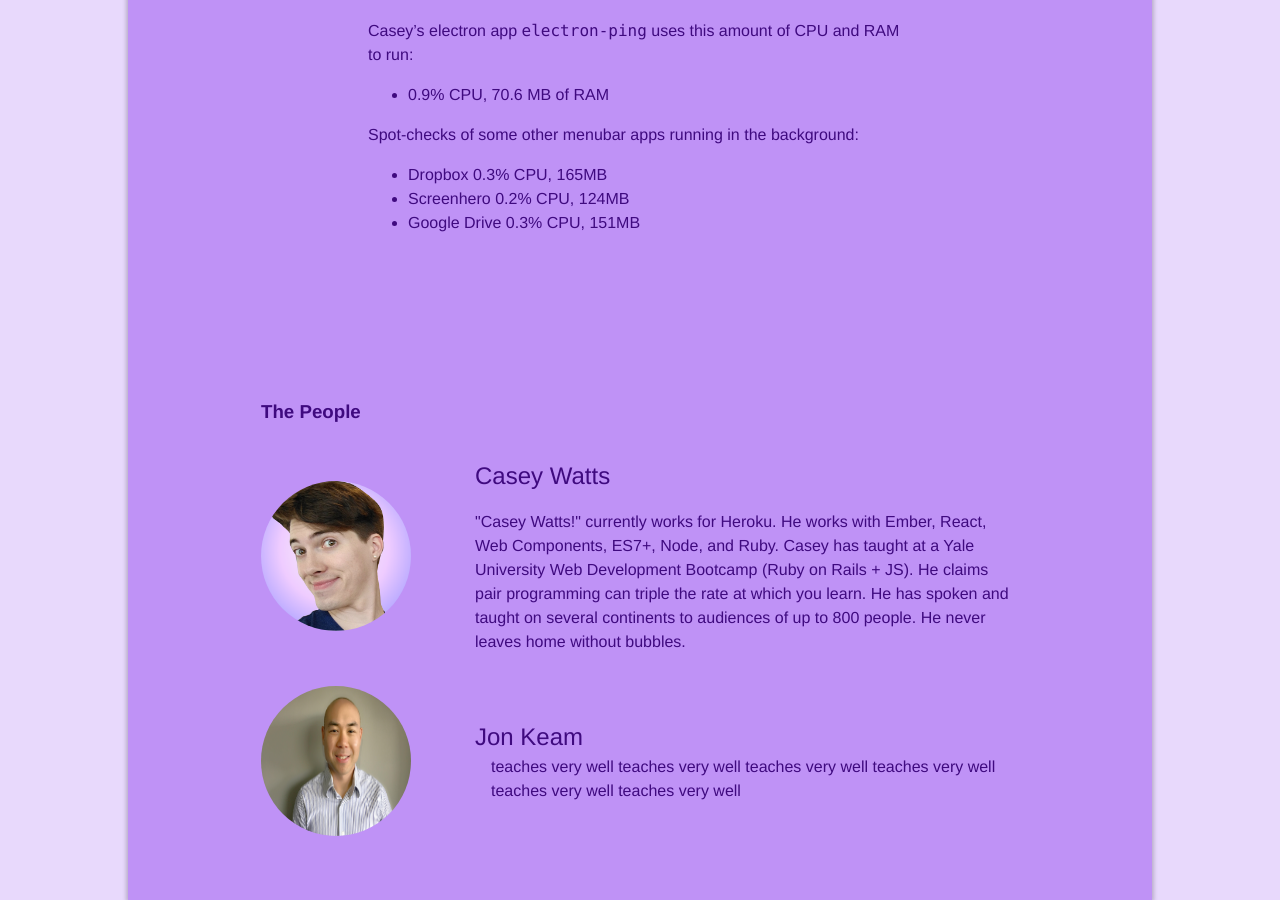
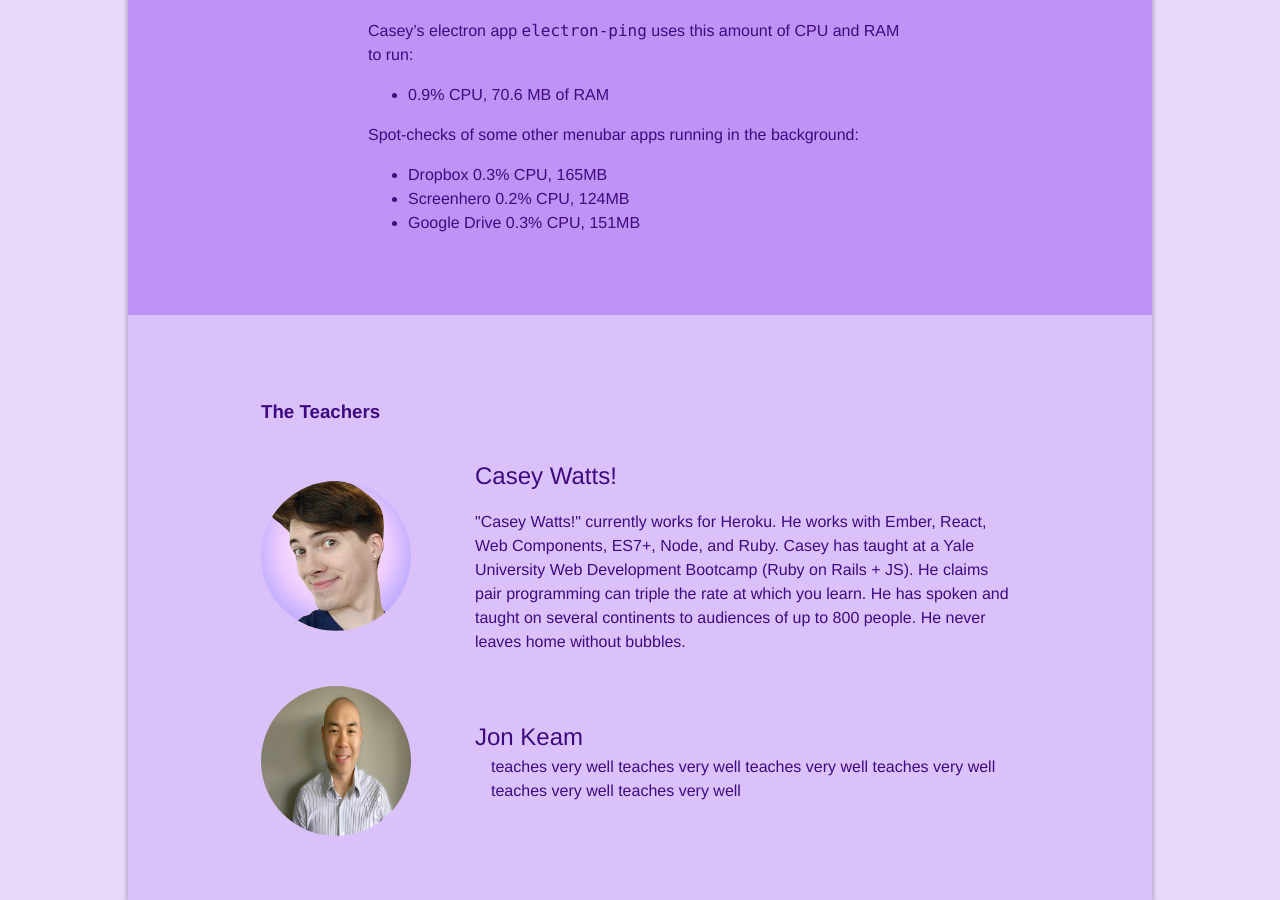
Before and after one commit to learnshinythings/learnshinythings.github.io, a Jekyll site: the page built from electron.md, in a window 1280 px wide and 900 px high, scrolled down 2707 px. Built offline with Jekyll 4.4.1, drawn with Linux system fonts in a browser that asks for light colours; nearby versions of some CDN libraries.

Commit message:
minor styling

```diff
--- a/electron.md
+++ b/electron.md
@@ -111,17 +111,19 @@ Spot-checks of some other menubar apps running in the background:
 </div>
 </div>
 
-<div class="bg-purp pa5-ns tc flex items-center justify-center">
+<div class="bg-purp-light pa5-ns tc flex items-center justify-center">
 <div class="dib tl" markdown="1">
-### The People
-<div class="person flex items-center mt4">
+
+### The Teachers
+<div class="flex items-center justify-center mt4">
   <img src="/headshot-casey.png" class="headshot">
   <div class="ml5 measure-wide">
-    <div class="f3">Casey Watts</div>
+    <div class="f3">Casey Watts!</div>
     <div class="f5 mt3">"Casey Watts!" currently works for Heroku. He works with Ember, React, Web Components, ES7+, Node, and Ruby. Casey has taught at a Yale University Web Development Bootcamp (Ruby on Rails + JS). He claims pair programming can triple the rate at which you learn. He has spoken and taught on several continents to audiences of up to 800 people. He never leaves home without bubbles.</div>
   </div>
 </div>
-<div class="person flex items-center mt4">
+
+<div class="flex items-center justify-center mt4">
   <img src="/headshot-jon.jpg" class="headshot">
   <div class="ml5 measure-wide">
     <div class="f3">Jon Keam</div>
```
